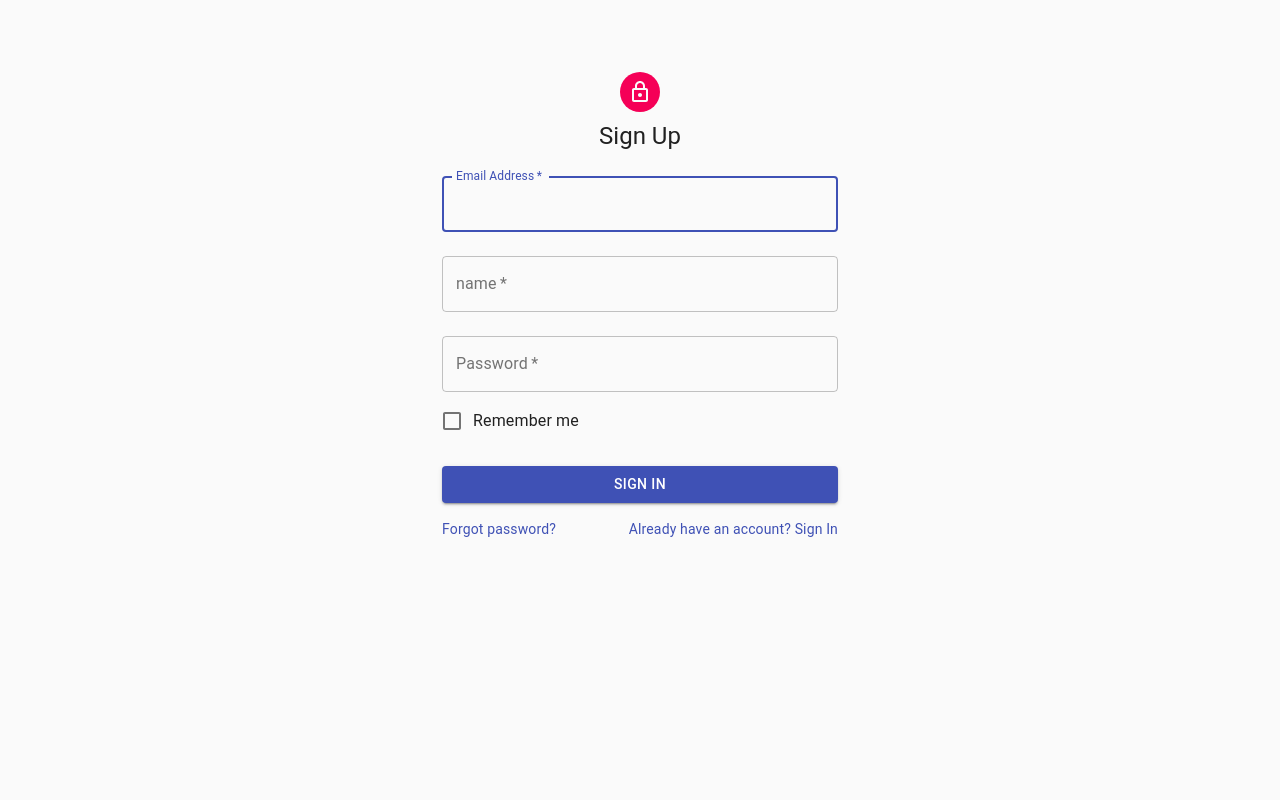
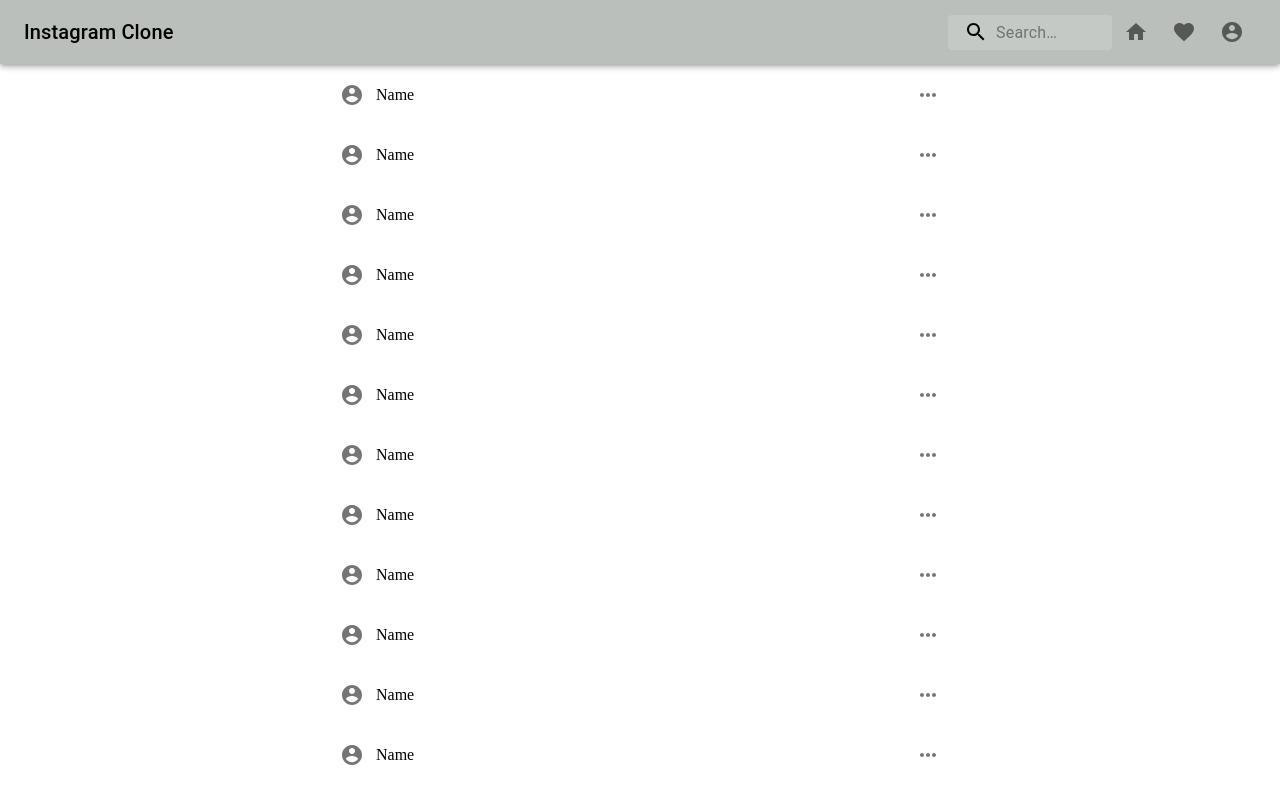
Before and after one commit to CristiCeban/instagram-clone, a React app in the folder client/: page /signUp in a window 1280 px wide. Shown: the top 800 px of the page. Built offline with nearby package versions, Linux system fonts and the light colour scheme; the HTML template or start-up script is replaced by a standard one.

Commit message:
refactoring navigation

```diff
--- a/client/src/components/navBar/NavBar.tsx
+++ b/client/src/components/navBar/NavBar.tsx
@@ -1,14 +1,24 @@
 import React from 'react';
 import { fade, makeStyles } from '@material-ui/core/styles';
 import {AccountCircle, Favorite, Home, Search} from "@material-ui/icons";
-import {AppBar, IconButton, InputBase, Toolbar, Typography} from "@material-ui/core";
+import {AppBar, IconButton, InputBase, Link, Toolbar, Typography} from "@material-ui/core";
+import { useLocation } from 'react-router-dom'
+
+enum routerEnum {
+    main = '/',
+    profile = '/profile',
+    favorites = '/favorites'
+}
+
 
 const NavBar = () =>{
     const classes = useStyles();
+    const location = useLocation();
+    const {pathname} = location;
 
     return (
         <div className={classes.root}>
-            <AppBar position="static" style={{backgroundColor:'#bbbfbc'}}>
+            <AppBar position="fixed" style={{backgroundColor:'#bbbfbc'}}>
                 <Toolbar>
                     <Typography className={classes.title} variant="h6" noWrap>
                         Instagram Clone
@@ -26,15 +36,37 @@ const NavBar = () =>{
                             inputProps={{ 'aria-label': 'search' }}
                         />
                     </div>
-                    <IconButton onClick={() => console.log('home')}>
-                        <Home/>
-                    </IconButton>
-                    <IconButton>
-                        <Favorite/>
-                    </IconButton>
-                    <IconButton>
-                        <AccountCircle/>
-                    </IconButton>
+
+                    <Link href={'/'}>
+                        <IconButton>
+                                <Home className={pathname === routerEnum.main
+                                    ? classes.selectedNavIcon
+                                    :
+                                    undefined}
+                                />
+                        </IconButton>
+                    </Link>
+
+                    <Link href={'/favorites'}>
+                        <IconButton>
+                                <Favorite className={pathname === routerEnum.favorites
+                                    ? classes.selectedNavIcon
+                                    :
+                                    undefined }
+                                />
+                        </IconButton>
+                    </Link>
+
+                    <Link href={'/profile'}>
+                        <IconButton>
+                                <AccountCircle className={pathname === routerEnum.profile
+                                    ? classes.selectedNavIcon
+                                    :
+                                    undefined}
+                                />
+                        </IconButton>
+                    </Link>
+
                 </Toolbar>
             </AppBar>
         </div>
@@ -96,6 +128,9 @@ const useStyles = makeStyles((theme) => ({
             },
         },
     },
+    selectedNavIcon : {
+        color:'#a50101'
+    }
 }));
 
 export default NavBar;
--- a/client/src/components/post/HeaderPost.tsx
+++ b/client/src/components/post/HeaderPost.tsx
@@ -1,24 +1,22 @@
 import React from 'react'
-import {Box, IconButton} from "@material-ui/core";
+import {Box, IconButton, Link} from "@material-ui/core";
 import {AccountCircle, MoreHoriz} from "@material-ui/icons";
 import {makeStyles} from "@material-ui/core/styles";
 
 const HeaderPost = () => {
     const classes = useStyles();
     return (
-            <Box display='flex' flexDirection={'center'} >
-                {/*<Box flexDirection='center'>*/}
+        <div className={classes.mainDiv}>
+            <div className={classes.detailDiv}>
                 <IconButton>
                     <AccountCircle/>
                 </IconButton>
                 <p>Name</p>
-                {/*</Box>*/}
-                <Box flexDirection={'row-reverse'}>
+            </div>
             <IconButton>
                 <MoreHoriz/>
             </IconButton>
-                </Box>
-            </Box>
+        </div>
     )
 }
 
@@ -28,5 +26,14 @@ const useStyles = makeStyles((theme) => ({
         flex:1,
         flexDirection:'row'
     },
+    mainDiv: {
+        display : 'flex',
+        flexDirection: 'row',
+        justifyContent : 'space-between'
+    },
+    detailDiv: {
+        display : 'flex',
+        flexDirection: 'row',
+    }
 }));
 export default HeaderPost;
--- a/client/src/components/post/Post.tsx
+++ b/client/src/components/post/Post.tsx
@@ -21,9 +21,9 @@ const useStyles = ({width=0,height=0} : any) => makeStyles(() => ({
     },
     cart: {
         backgroundColor:'white',
-        display: 'flex',
-        justifyContent:'center',
-        alignItems:'center',
+        // display: 'flex',
+        // justifyContent:'center',
+        // alignItems:'center',
         marginTop:10,
         marginRight:width/4,
         marginLeft:width/4,
--- a/client/src/navigation/Navigation.tsx
+++ b/client/src/navigation/Navigation.tsx
@@ -9,12 +9,20 @@ import {ApplicationState} from "../redux/reducers";
 import Main from "../screens/main/Main";
 import NavBar from "../components/navBar/NavBar";
 import RegisterScreen from "../screens/auth/RegisterScreen";
+import FavoritesScreen from "../screens/favorites/FavoritesScreen";
+import ProfileScreen from "../screens/profile/ProfileScreen";
 
 
 const Navigation = () => {
     const {isLogged} = useSelector((state: ApplicationState) => state.authReducer);
     return (
         <Router>
+            {!isLogged ?
+                <>
+                    <Route component={AuthScreen}/>
+                </>
+                :
+                <>
                     <Route exact path={'/'} render={() =>(
                         !isLogged ?
                             <Route component={AuthScreen}/>
@@ -45,6 +53,28 @@ const Navigation = () => {
                             </>
                     )
                     }/>
+                    <Route exact path={'/favorites'} render={()=>(
+                        !isLogged ?
+                            <Route component={AuthScreen}/>
+                            :
+                            <>
+                                <NavBar/>
+                                <Route component={FavoritesScreen}/>
+                            </>
+                    )
+                    }/>
+                    <Route exact path={'/profile'} render={()=>(
+                        !isLogged ?
+                            <Route component={AuthScreen}/>
+                            :
+                            <>
+                                <NavBar/>
+                                <Route component={ProfileScreen}/>
+                            </>
+                    )
+                    }/>
+                </>
+            }
         </Router>
     )
 }
--- a/client/src/redux/reducers/authReducers.ts
+++ b/client/src/redux/reducers/authReducers.ts
@@ -11,7 +11,7 @@ type AuthState = {
 
 const initialState = {
     inProgress : false,
-    isLogged : false,
+    isLogged : true,
     token : undefined,
     userType : undefined,
     error : undefined,
--- a/client/src/screens/auth/AuthScreen.tsx
+++ b/client/src/screens/auth/AuthScreen.tsx
@@ -45,7 +45,9 @@ const AuthScreen = () =>{
     const formikRef = useRef(null);
 
 
-    const onSignIn= () => {
+    const onSignIn= (values : any) => {
+        console.log('sign in');
+        console.log(values)
         dispatch(onLogin({email : 'a',password : 'a'}))
     }
 
@@ -55,12 +57,16 @@ const AuthScreen = () =>{
                 innerRef={formikRef}
                 validationSchema={validationSchema}
                 initialValues={initFormValue}
-                onSubmit={() => console.log('submit')}
+                onSubmit={(values) => onSignIn(values)}
             >
-                {({errors,
-                  status,
-                  touched}
-                ) => (
+                {({
+                      values,
+                      touched,
+                      errors,
+                      handleChange,
+                      handleBlur,
+                      handleSubmit
+                  }) => (
                     <>
                         <CssBaseline />
                         <div className={classes.paper}>
@@ -70,40 +76,51 @@ const AuthScreen = () =>{
                             <Typography component="h1" variant="h5">
                                 Sign in
                             </Typography>
-                            <form className={classes.form}>
+                            <form className={classes.form} onSubmit={handleSubmit}>
                                 <TextField
                                     variant="outlined"
                                     margin="normal"
-                                    required
                                     fullWidth
                                     id="email"
                                     label="Email Address"
                                     name="email"
                                     autoComplete="email"
                                     autoFocus
+                                    value={values.email}
+                                    onChange={handleChange}
+                                    onBlur={handleBlur}
+                                    helperText={(errors.email && touched.email) && errors.email}
+                                    FormHelperTextProps={{
+                                        className : classes.helperText
+                                    }}
                                 />
                                 <TextField
                                     variant="outlined"
                                     margin="normal"
-                                    required
                                     fullWidth
                                     name="password"
                                     label="Password"
                                     type="password"
                                     id="password"
                                     autoComplete="current-password"
+                                    value={values.password}
+                                    onChange={handleChange}
+                                    onBlur={handleBlur}
+                                    helperText={(errors.password&&touched.password) && errors.password}
+                                    FormHelperTextProps={{
+                                        className : classes.helperText
+                                    }}
                                 />
                                 <FormControlLabel
                                     control={<Checkbox value="remember" color="primary" />}
                                     label="Remember me"
                                 />
                                 <Button
-                                    type='button'
+                                    type='submit'
                                     fullWidth
                                     variant="contained"
                                     color="primary"
                                     className={classes.submit}
-                                    onClick={onSignIn}
                                 >
                                      <div style={{minHeight:25}}>
                                          {inProgress ?
@@ -154,6 +171,9 @@ const useStyles = makeStyles((theme) => ({
     submit: {
         margin: theme.spacing(3, 0, 2),
     },
+    helperText : {
+        color : '#a20606'
+    },
 }));
 
 export default AuthScreen
--- a/client/src/screens/auth/RegisterScreen.tsx
+++ b/client/src/screens/auth/RegisterScreen.tsx
@@ -48,8 +48,9 @@ const RegisterScreen = () => {
     const {inProgress} = useSelector((state: ApplicationState) => state.authReducer);
     const formikRef = useRef(null);
 
-    const onSignIn= () => {
-        console.log('sign in');
+    const onSignUp= (values : any) => {
+        console.log('sign up');
+        console.log(values)
         dispatch(onLogin({email : 'a',password : 'a'}))
     }
     return (
@@ -58,16 +59,15 @@ const RegisterScreen = () => {
                 innerRef={formikRef}
                 validationSchema={validationSchema}
                 initialValues={initFormValue}
-                onSubmit={onSignIn}
+                onSubmit={(values) => onSignUp(values)}
             >
                 {({
-                      handleChange,
-                      handleSubmit,
-                      errors,
-                      touched,
-                      handleBlur,
-                      setFieldValue,
-                      values
+                    values,
+                    touched,
+                    errors,
+                    handleChange,
+                    handleBlur,
+                    handleSubmit
                   }) => (
                     <>
                         <CssBaseline />
@@ -78,51 +78,68 @@ const RegisterScreen = () => {
                             <Typography component="h1" variant="h5">
                                 Sign Up
                             </Typography>
-                            <form className={classes.form} onSubmit={onSignIn}>
+                            <form className={classes.form} onSubmit={handleSubmit}>
                                 <TextField
                                     variant="outlined"
                                     margin="normal"
-                                    required
                                     fullWidth
                                     id="email"
                                     label="Email Address"
                                     name="email"
                                     autoComplete="email"
                                     autoFocus
+                                    value={values.email}
+                                    onChange={handleChange}
+                                    onBlur={handleBlur}
+                                    helperText={(errors.email && touched.email) && errors.email}
+                                    FormHelperTextProps={{
+                                        className : classes.helperText
+                                    }}
                                 />
                                 <TextField
                                     variant="outlined"
                                     margin="normal"
-                                    required
                                     fullWidth
                                     name="name"
                                     label="name"
                                     type="name"
                                     id="name"
                                     autoComplete="name"
+                                    value={values.name}
+                                    onChange={handleChange}
+                                    onBlur={handleBlur}
+                                    helperText={(errors.name&&touched.name) && errors.name}
+                                    FormHelperTextProps={{
+                                        className : classes.helperText
+                                    }}
                                 />
                                 <TextField
                                     variant="outlined"
                                     margin="normal"
-                                    required
                                     fullWidth
                                     name="password"
                                     label="Password"
                                     type="password"
                                     id="password"
                                     autoComplete="current-password"
+                                    value={values.password}
+                                    onChange={handleChange}
+                                    onBlur={handleBlur}
+                                    helperText={(errors.password&&touched.password) && errors.password}
+                                    FormHelperTextProps={{
+                                        className : classes.helperText
+                                    }}
                                 />
                                 <FormControlLabel
                                     control={<Checkbox value="remember" color="primary" />}
                                     label="Remember me"
                                 />
                                 <Button
-                                    type='button'
+                                    type='submit'
                                     fullWidth
                                     variant="contained"
                                     color="primary"
                                     className={classes.submit}
-                                    onClick={() => handleSubmit()}
                                 >
                                     <div style={{minHeight:25}}>
                                         {inProgress ?
@@ -173,6 +190,9 @@ const useStyles = makeStyles((theme) => ({
     submit: {
         margin: theme.spacing(3, 0, 2),
     },
+    helperText : {
+        color : '#a20606'
+    }
 }));
 
 
--- /dev/null
+++ b/client/src/screens/favorites/FavoritesScreen.tsx
@@ -0,0 +1,10 @@
+import React from "react";
+
+const FavoritesScreen = () => {
+    return(
+        <>
+            <h1>Favorite</h1>
+        </>
+    )
+}
+export default FavoritesScreen;
--- a/client/src/screens/main/Main.tsx
+++ b/client/src/screens/main/Main.tsx
@@ -3,7 +3,30 @@ import Post from "../../components/post/Post";
 
 const Main = () => {
     return (
+        <>
         <Post/>
+            <Post/>
+            <Post/>
+            <Post/>
+            <Post/>
+            <Post/>
+            <Post/>
+            <Post/>
+            <Post/>
+            <Post/>
+            <Post/>
+            <Post/>
+            <Post/>
+            <Post/>
+            <Post/>
+            <Post/>
+            <Post/>
+            <Post/>
+            <Post/>
+            <Post/>
+            <Post/>
+            <Post/>
+        </>
     )
 }
 
--- /dev/null
+++ b/client/src/screens/profile/ProfileScreen.tsx
@@ -0,0 +1,11 @@
+import React from "react";
+
+const ProfileScreen = () => {
+    return(
+        <>
+            <h1>Profile</h1>
+        </>
+    )
+}
+
+export default ProfileScreen;
```
Also changed, not shown: 3 other files (tests, documents, lock files or other folders). Lines whose indentation alone changed are shown as unchanged.
